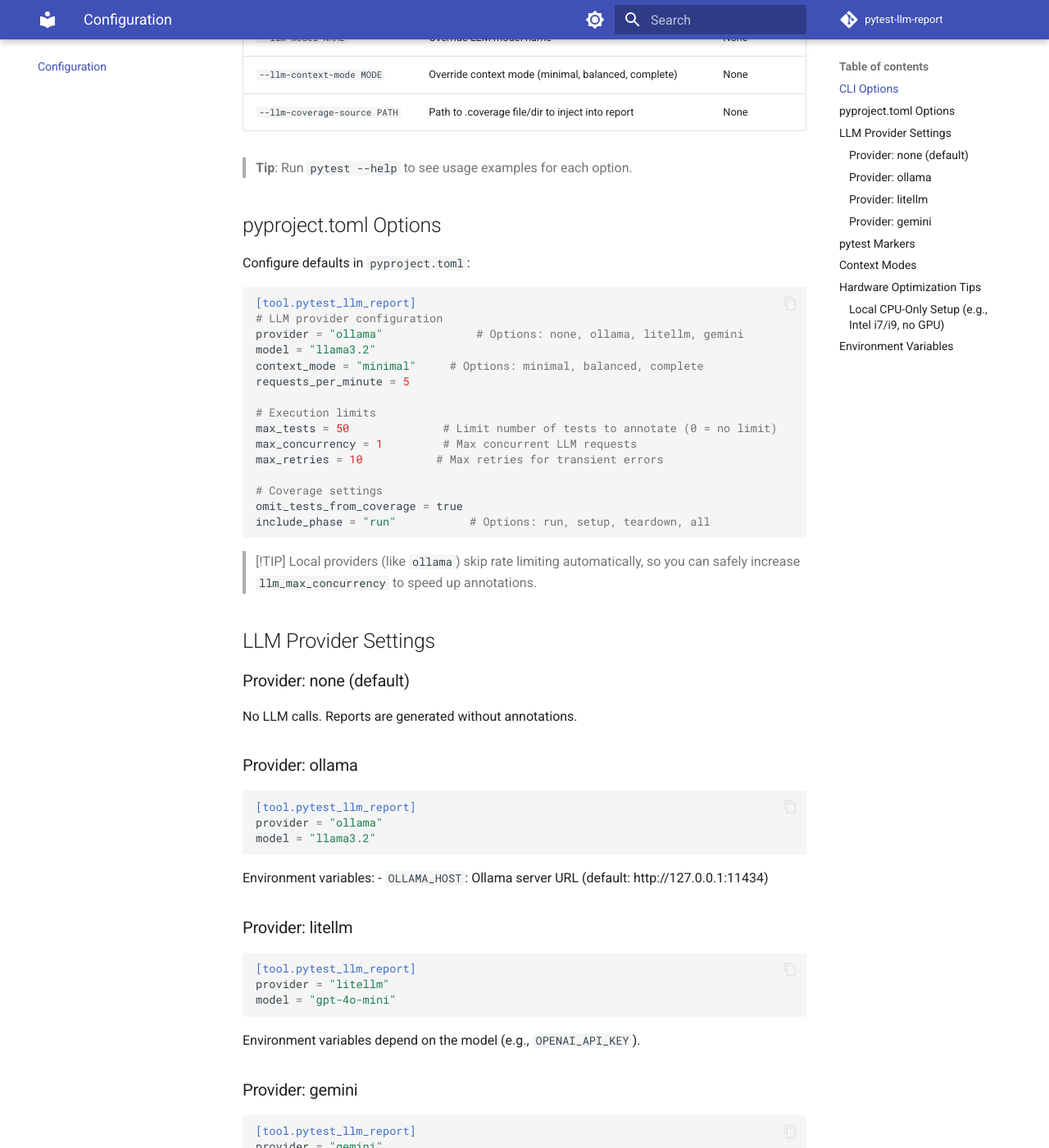
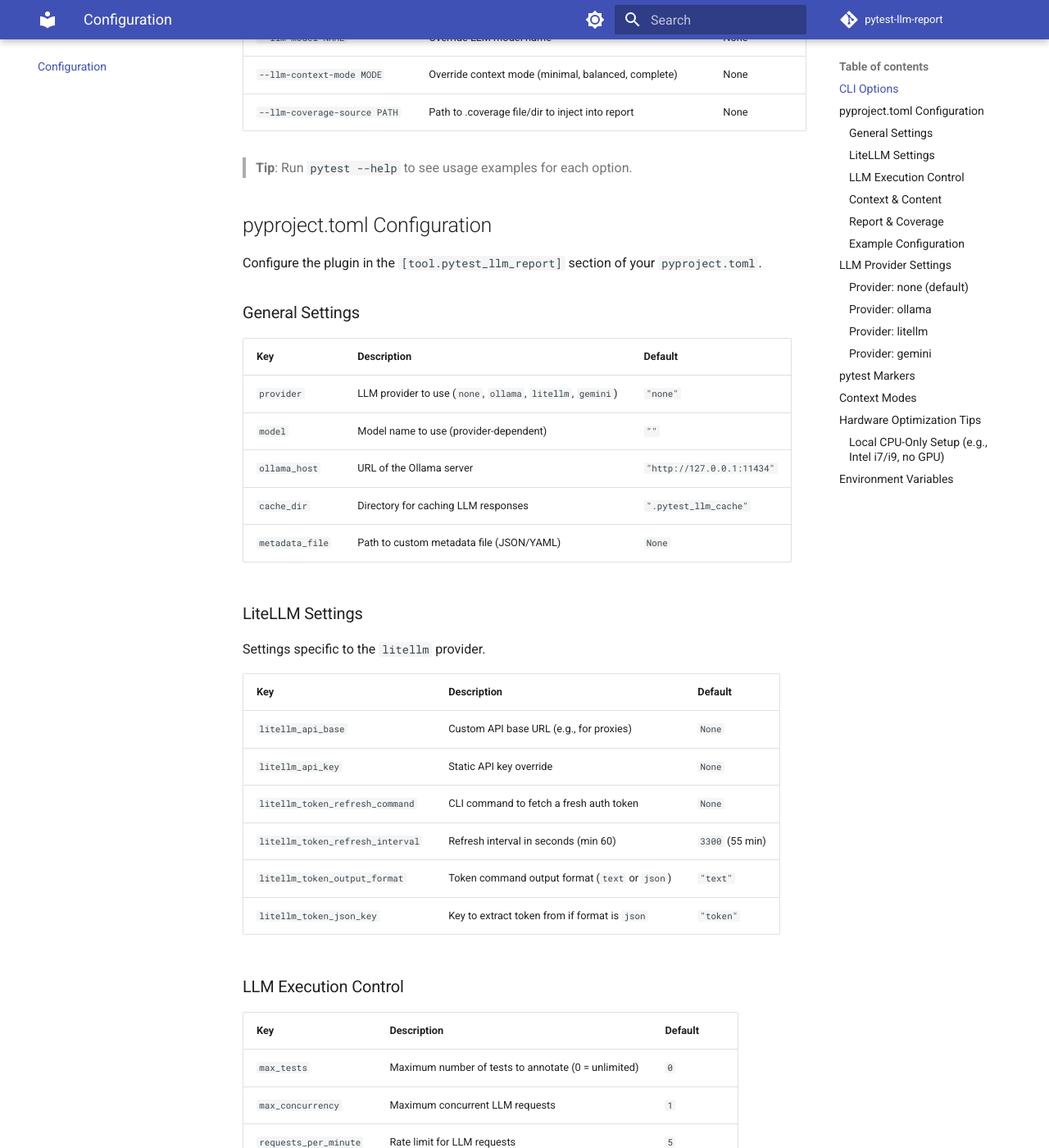
Before and after one commit to palakpsheth/pytest-llm-report, an MkDocs documentation site: the page built from docs/configuration.md, in a window 1280 px wide and 1400 px high, scrolled down 949 px. Shown: the whole window at 82% size. Built offline with MkDocs 1.6.1 and Material for MkDocs 9.7.7, drawn with Linux system fonts in a browser that asks for light colours; comment, search, counter and statistics services are not loaded; some of the changed text lies outside the part shown.

Commit message:
docs update

````diff
--- a/docs/configuration.md
+++ b/docs/configuration.md
@@ -23,30 +23,87 @@
 
 > **Tip**: Run `pytest --help` to see usage examples for each option.
 
-## pyproject.toml Options
+## pyproject.toml Configuration
 
-Configure defaults in `pyproject.toml`:
+Configure the plugin in the `[tool.pytest_llm_report]` section of your `pyproject.toml`.
+
+### General Settings
+
+| Key | Description | Default |
+|-----|-------------|---------|
+| `provider` | LLM provider to use (`none`, `ollama`, `litellm`, `gemini`) | `"none"` |
+| `model` | Model name to use (provider-dependent) | `""` |
+| `ollama_host` | URL of the Ollama server | `"http://127.0.0.1:11434"` |
+| `cache_dir` | Directory for caching LLM responses | `".pytest_llm_cache"` |
+| `metadata_file` | Path to custom metadata file (JSON/YAML) | `None` |
+
+### LiteLLM Settings
+
+Settings specific to the `litellm` provider.
+
+| Key | Description | Default |
+|-----|-------------|---------|
+| `litellm_api_base` | Custom API base URL (e.g., for proxies) | `None` |
+| `litellm_api_key` | Static API key override | `None` |
+| `litellm_token_refresh_command` | CLI command to fetch a fresh auth token | `None` |
+| `litellm_token_refresh_interval` | Refresh interval in seconds (min 60) | `3300` (55 min) |
+| `litellm_token_output_format` | Token command output format (`text` or `json`) | `"text"` |
+| `litellm_token_json_key` | Key to extract token from if format is `json` | `"token"` |
+
+### LLM Execution Control
+
+| Key | Description | Default |
+|-----|-------------|---------|
+| `max_tests` | Maximum number of tests to annotate (0 = unlimited) | `0` |
+| `max_concurrency` | Maximum concurrent LLM requests | `1` |
+| `requests_per_minute` | Rate limit for LLM requests | `5` |
+| `timeout_seconds` | Timeout for each LLM request | `30` |
+| `max_retries` | Maximum retries for transient errors | `10` |
+| `cache_ttl_seconds` | How long to cache responses | `86400` (24h) |
+
+### Context & Content
+
+| Key | Description | Default |
+|-----|-------------|---------|
+| `context_mode` | Context level (`minimal`, `balanced`, `complete`) | `"minimal"` |
+| `context_bytes` | Max bytes for context window | `32000` |
+| `context_file_limit` | Max number of files in context | `10` |
+| `context_include_globs` | List of file patterns to force include | `[]` |
+| `context_exclude_globs` | List of file patterns to exclude | `["*.pyc", "__pycache__/*", ...]` |
+| `include_param_values` | Include test parameter values in validation | `False` |
+| `param_value_max_chars` | Max characters for parameter values | `100` |
+
+### Report & Coverage
+
+| Key | Description | Default |
+|-----|-------------|---------|
+| `omit_tests_from_coverage` | Exclude test files from coverage usage | `True` |
+| `include_phase` | Test phases to include (`run`, `setup`, `teardown`, `all`) | `"run"` |
+| `report_collect_only` | Generate report even for collect-only runs | `True` |
+| `capture_failed_output` | Include stdout/stderr for failed tests | `False` |
+| `capture_output_max_chars` | Max chars for captured output | `4000` |
+| `include_pytest_invocation` | Include pytest CLI command in report | `True` |
+
+### Example Configuration
 
 ```toml
 [tool.pytest_llm_report]
-# LLM provider configuration
-provider = "ollama"              # Options: none, ollama, litellm, gemini
-model = "llama3.2"
-context_mode = "minimal"     # Options: minimal, balanced, complete
-requests_per_minute = 5
+# Provider
+provider = "litellm"
+model = "gpt-4o"
+litellm_api_base = "https://proxy.example.com"
 
-# Execution limits
-max_tests = 50              # Limit number of tests to annotate (0 = no limit)
-max_concurrency = 1         # Max concurrent LLM requests
-max_retries = 10           # Max retries for transient errors
+# Performance
+max_concurrency = 4
+requests_per_minute = 60
 
-# Coverage settings
-omit_tests_from_coverage = true
-include_phase = "run"           # Options: run, setup, teardown, all
+# Context
+context_mode = "balanced"
+context_exclude_globs = ["**/.env*", "**/secrets.py"]
+
+# Report
+capture_failed_output = true
 ```
-
-> [!TIP]
-> Local providers (like `ollama`) skip rate limiting automatically, so you can safely increase `llm_max_concurrency` to speed up annotations.
 
 
 ## LLM Provider Settings
````
Also changed, not shown: README.md (+1 -1 lines), docs/aggregation.md (+1 -1 lines), docs/deployment.md (+17 -14 lines).
